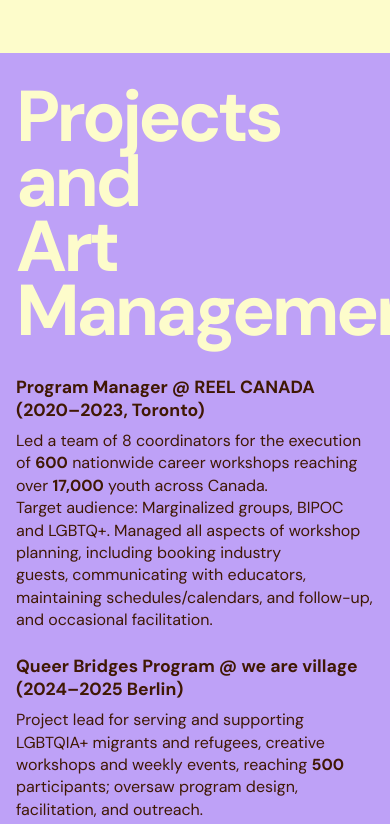
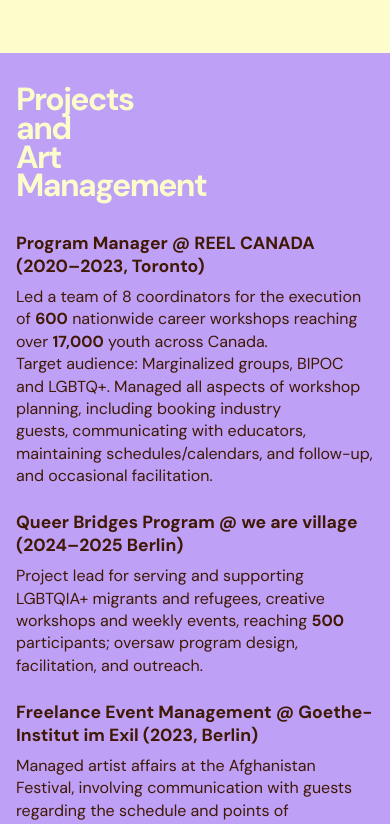
Before and after one commit to DaniBoe/pari_website, a website: page index.html in a window 390 px wide. Shown: the part 2064-2888 px from the top of the page. Drawn offline with Linux system fonts and the light colour scheme.

Commit message:
Adjust mobile section header font sizes: reduce Projects and Upcoming Events font sizes for better mobile fit

```diff
--- a/styles.css
+++ b/styles.css
@@ -635,12 +635,20 @@
     }
 
     .section-title {
-        font-size: 2.5rem;
+        font-size: 2.2rem;
         line-height: 0.9;
         margin-bottom: 1.5rem;
         word-wrap: break-word;
         overflow-wrap: break-word;
         white-space: normal;
+    }
+
+    .projects .section-title {
+        font-size: 2rem;
+    }
+
+    .upcoming .section-title {
+        font-size: 2rem;
     }
 
     .desktop-text {
```
